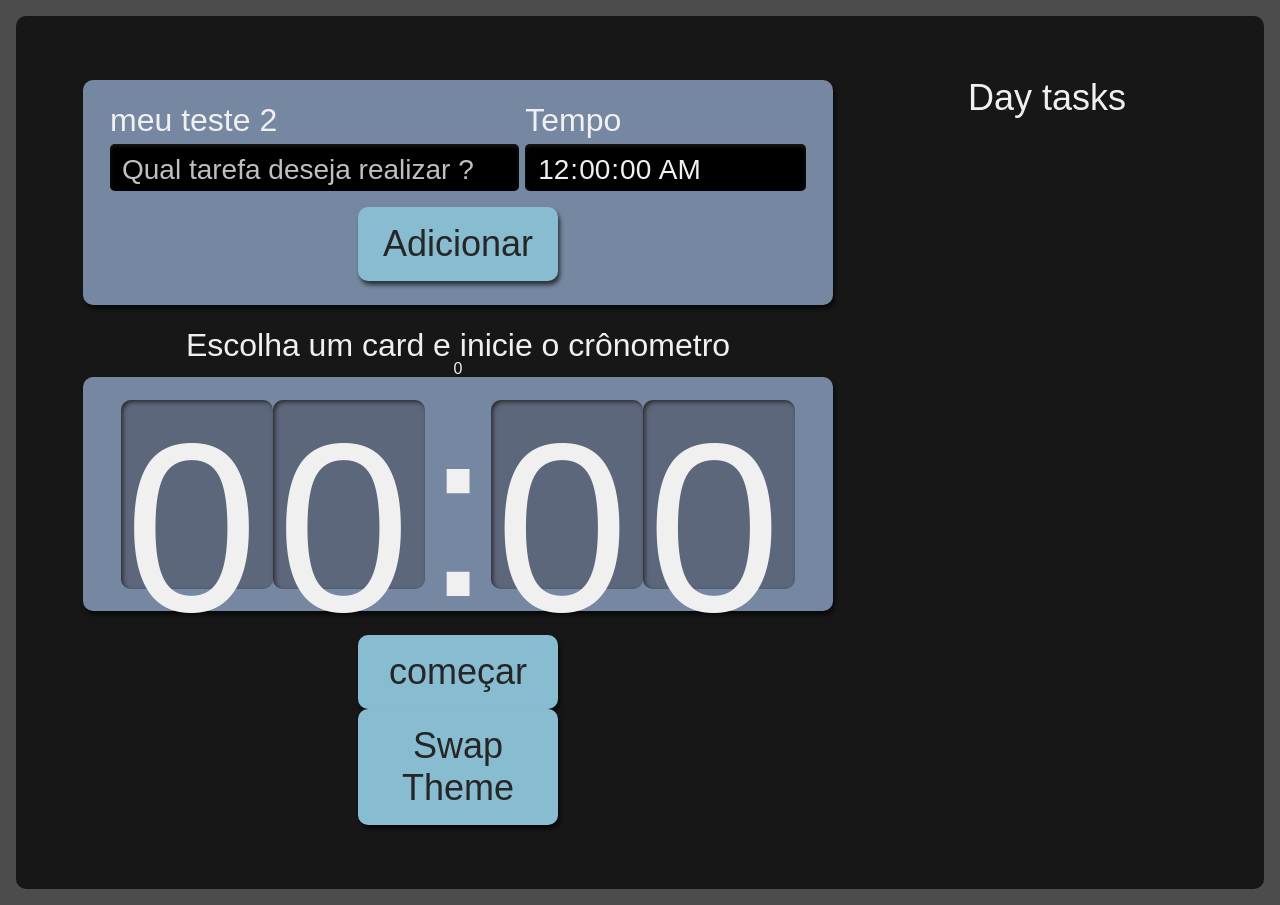
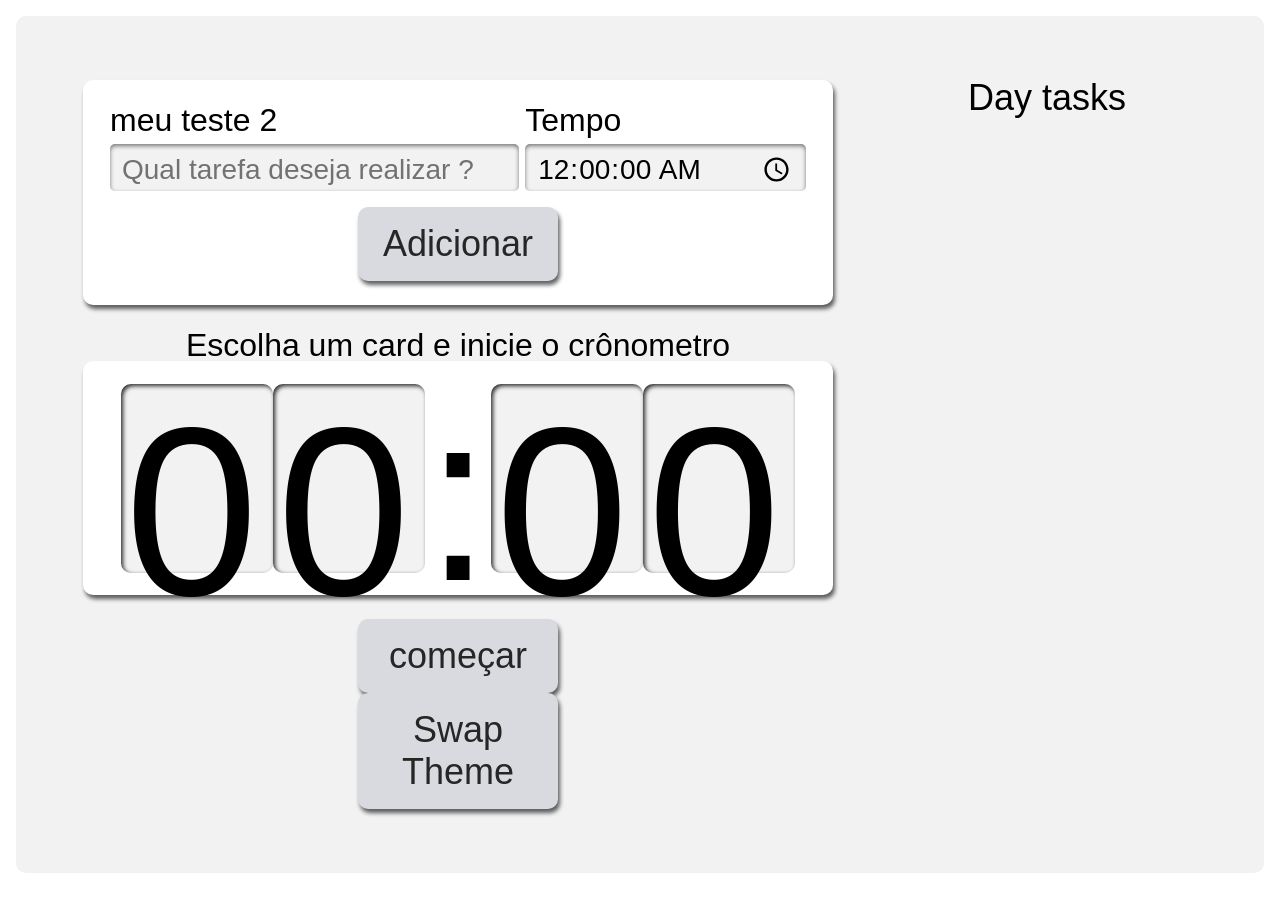
Before and after one commit to HenriqueAlvesFreitas/task-timer, a React (Create React App) app: page / in a window 1280 px wide. Built offline with nearby package versions, Linux system fonts and the light colour scheme.

Commit message:
light and dark theme done

```diff
--- a/src/Components/Button/style.js
+++ b/src/Components/Button/style.js
@@ -3,7 +3,7 @@ import styled from "styled-components";
 export const MyButton = styled.button`
 
   align-self: center;
-  background-color: #88bcd1;
+  background-color: ${props=>props.theme.button.backgroundColor};
   border-radius: 10px;
   box-shadow: 2px 4px 4px #0000009F;
   color: #272626;
@@ -13,7 +13,7 @@ export const MyButton = styled.button`
   width: 150px;
 
   &:active {
-    background-color: #7CA6B7;
+    background-color: ${props=>props.theme.button.activeColor};
     box-shadow: 2px 2px 4px #0000009F inset;
   }
 
--- a/src/Components/Form/style.js
+++ b/src/Components/Form/style.js
@@ -9,7 +9,7 @@ export const MyForm = styled.form`
   display:flex;
   flex-direction: column;
   grid-area: nova-tarefa;
-  background-color: #7687A1;
+  background-color: ${props=> props.theme.inputBackgroundColor};
   border-radius: 10px;
   box-shadow: 2px 4px 4px #0000009F;
   padding: 12px;
@@ -32,11 +32,12 @@ export const MyForm = styled.form`
       border: unset;
       border-radius: 5px;
       background-color: ${props => props.theme.backgroundColor};
-      //background-color: #5D677C;
+
       box-shadow: 0px 2px 4px #2D2B2B9F inset;
 
       &::placeholder {
-        color: #BFBFBF;
+        color: ${props => props.theme.placeholderColor};
+
       }
     }
   }
@@ -69,11 +70,3 @@ export const MyForm = styled.form`
 
 
 `
-
-export const DarkTheme = {
-  backgroundColor: '#ffff'
-}
-
-export const LightTheme = {
-  backgroundColor: '#000'
-}
--- a/src/Components/List/style.js
+++ b/src/Components/List/style.js
@@ -34,7 +34,7 @@ export const MyList = styled.aside`
 
 
 .item {
-  background-color: #4D4D4D;
+  background-color: ${props=>props.theme.item.backgroundColor};
   border-radius: 8px;
   box-shadow: 2px 4px 4px #0000009F;
   padding: 12px;
@@ -48,7 +48,7 @@ export const MyList = styled.aside`
   }
 
   span {
-    color: #D0D0D0;
+    color: ${props=>props.theme.item.textColor};
   }
 
   @media screen and (min-width:1280px) {
@@ -57,12 +57,12 @@ export const MyList = styled.aside`
 }
 
 .itemSelecionado {
-  background-color: #292929;
+  background-color: ${props=>props.theme.item.selectedBackgroundColor};
   box-shadow: 2px 4px 4px #0000009F inset;
 }
 
 .itemCompletado {
-  background-color: #566F42;
+  background-color: ${props=>props.theme.item.completedBackgroundColor};
   cursor: auto;
 
   .concluido {
--- a/src/Components/StopWatch/Index.tsx
+++ b/src/Components/StopWatch/Index.tsx
@@ -44,7 +44,6 @@ export default function StopWatch({selectedTask, finishTask} :  Props){
     return(
         <MyStopWatch>
             <p className="titulo">Escolha um card e inicie o crônometro</p>
-            {time}
             <div className="relogioWrapper">
                 <Watch time={time}/>
             </div>
--- a/src/Components/StopWatch/Style.js
+++ b/src/Components/StopWatch/Style.js
@@ -8,7 +8,7 @@ export const MyStopWatch = styled.div`
 
   .relogioWrapper {
     align-items: center;
-    background-color: #7687A1;
+    background-color: ${props => props.theme.inputBackgroundColor};
     border-radius: 10px;
     box-shadow: 2px 4px 4px #0000009F;
     box-sizing: border-box;
@@ -20,7 +20,7 @@ export const MyStopWatch = styled.div`
     width: 100%;
 
     .number {
-      background-color: #5D677C;
+      background-color: ${props=> props.theme.backgroundColor};
       box-shadow: 2px 2px 4px #2B2B2B inset;
       height: 3.4rem;
       width: 3rem;
@@ -46,22 +46,7 @@ export const MyStopWatch = styled.div`
     font-size: 2rem;
   }
 
-  button {
-    background-color: #88bcd1;
-    border-radius: 10px;
-    box-shadow: 2px 4px 4px #0000009F;
-    color: #272626;
-    cursor: pointer;
-    font-size: 1.25rem;
-    padding: 16px;
-    width: 150px;
 
-    &:active {
-      background-color: #7CA6B7;
-      box-shadow: 2px 2px 4px #0000009F inset;
-      cursor: auto;
-    }
-  }
 
   @media screen and (min-width:1280px) {
 
@@ -73,12 +58,7 @@ export const MyStopWatch = styled.div`
       font-size: 2rem;
     }
 
-    button {
-      grid-column-start: span 2;
-      justify-self: center;
-      width: 200px;
-      font-size: 2.25rem;
-    }
+
   }
 
 `
--- /dev/null
+++ b/src/Context/Theme.js
@@ -0,0 +1,37 @@
+export const DarkTheme = {
+    backgroundColor: '#5D677C',
+    appBackgroundColor: 'black',
+    inputBackgroundColor: '#7687A1',
+    bodyBackgroundColor: "#4C4C4C",
+    textColor: "#F0F0F0",
+    placeholderColor: "#b3c3c9",
+    button:{
+        backgroundColor:'#88bcd1',
+        activeColor:'#7CA6B7'
+    },
+    item:{
+        textColor: '#D0D0D0',
+        backgroundColor: '#4D4D4D',
+        selectedBackgroundColor: '#292929',
+        completedBackgroundColor: '#566F42'
+    }
+  }
+
+  export const LightTheme = {
+    backgroundColor: '#f2f2f2',
+    appBackgroundColor: '#f2f2f2',
+    inputBackgroundColor: '#ffff',
+    bodyBackgroundColor: "#ffff",
+    textColor: "black",
+    placeholderColor: "#727272",
+    button:{
+        backgroundColor: '#d8dadf',
+        activeColor:'#a6a8ac'
+    },
+    item:{
+        textColor: 'black',
+        backgroundColor: '#ffff',
+        selectedBackgroundColor: '#cacdd2',
+        completedBackgroundColor: '#67ac2f'
+    }
+  }
--- a/src/Pages/App.tsx
+++ b/src/Pages/App.tsx
@@ -7,7 +7,9 @@ import { ITask } from '../Types/Task';
 
 import MyContext from '../Context/Context';
 import { ThemeProvider } from 'styled-components';
-import { DarkTheme, LightTheme } from '../Components/Form/style';
+import { DarkTheme, LightTheme } from '../Context/Theme';
+import { MyBody } from '../bodyStyle';
+
 
 
 function App() {
@@ -50,6 +52,7 @@ function App() {
   return (
     <MyContext.Provider value={defaultContextValue}>
       <ThemeProvider theme={theme === 'light' ? LightTheme : DarkTheme}>
+        <MyBody>
           <MyApp>
             <Form setTaskList={setTaskList}/>
             <List
@@ -58,6 +61,7 @@ function App() {
             />
             <StopWatch selectedTask={selectedTask} finishTask={finishTask}/>
           </MyApp>
+        </MyBody>
       </ThemeProvider>
     </MyContext.Provider>
   );
--- a/src/Pages/style.js
+++ b/src/Pages/style.js
@@ -1,6 +1,8 @@
 import styled from "styled-components";
 
 export const MyApp = styled.div`
+
+  color: ${props => props.theme.textColor};
 
   display: grid;
   grid-template-rows: min-content min-content auto;
@@ -16,7 +18,7 @@ export const MyApp = styled.div`
   padding: 32px;
   box-sizing: border-box;
   border-radius: 10px;
-  background-color: #171717;
+  background-color: ${props=>props.theme.appBackgroundColor};
 
   @media screen and (min-width:1280px)  {
     grid-template-areas:
--- /dev/null
+++ b/src/bodyStyle.js
@@ -0,0 +1,16 @@
+import styled from "styled-components";
+
+export const MyBody = styled.div`
+
+
+	display: flex;
+	justify-content: flex-start;
+	font-family: 'Manjari', sans-serif;
+	background-color: ${props=>props.theme.bodyBackgroundColor};
+	height: 100%;
+	width: 100%;
+	padding: 16px;
+	box-sizing: border-box;
+
+
+`
--- a/src/index.css
+++ b/src/index.css
@@ -65,11 +65,8 @@ body {
 	display: flex;
 	justify-content: flex-start;
 	font-family: 'Manjari', sans-serif;
-	color: #F0F0F0;
-	background-color: #4C4C4C;
 	height: 100%;
 	width: 100%;
-	padding: 16px;
 	box-sizing: border-box;
 }
 
```
Lines whose indentation alone changed are shown as unchanged.
